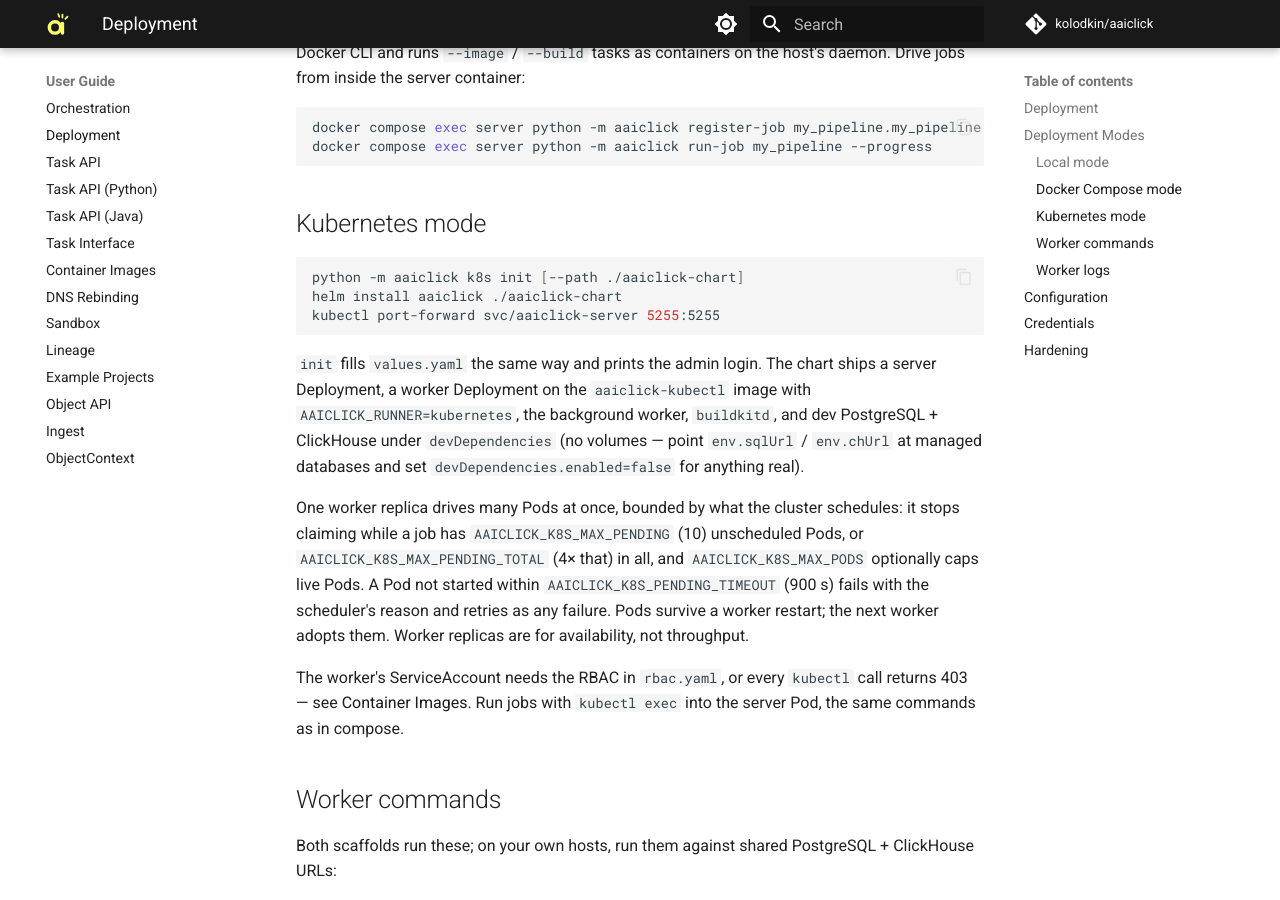
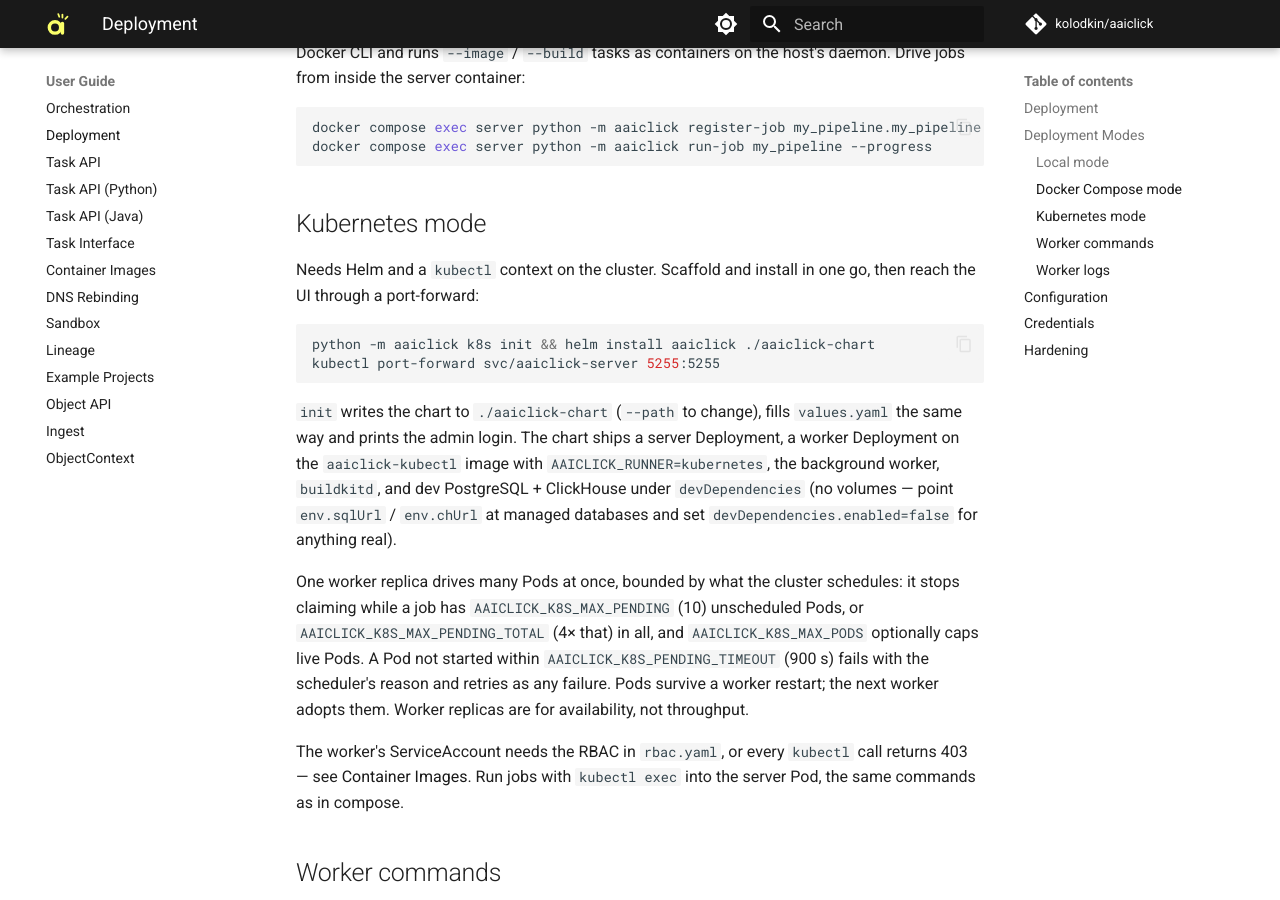
Before and after one commit to kolodkin/aaiclick, an MkDocs documentation site: the page built from docs/user_guide/deployment.md, in a window 1280 px wide and 900 px high, scrolled down 1728 px. Built offline with MkDocs 1.6.1 and Material for MkDocs 9.7.7, drawn with Linux system fonts in a browser that asks for light colours; comment, search, counter and statistics services are not loaded.

Commit message:
docs: kubernetes mode — one command to scaffold and install, link to Helm
Co-Authored-By: Claude Fable 5.1 <noreply@anthropic.com>
Claude-Session: https://claude.ai/code/session_01LcC1uDArfey4y8LwJ2ogmK

````diff
--- a/docs/user_guide/deployment.md
+++ b/docs/user_guide/deployment.md
@@ -75,13 +75,16 @@ docker compose exec server python -m aaiclick run-job my_pipeline --progress
 
 ## Kubernetes mode
 
+Needs [Helm](https://helm.sh/docs/) and a `kubectl` context on the cluster.
+Scaffold and install in one go, then reach the UI through a port-forward:
+
 ```bash
-python -m aaiclick k8s init [--path ./aaiclick-chart]
-helm install aaiclick ./aaiclick-chart
+python -m aaiclick k8s init && helm install aaiclick ./aaiclick-chart
 kubectl port-forward svc/aaiclick-server 5255:5255
 ```
 
-`init` fills `values.yaml` the same way and prints the admin login. The chart
+`init` writes the chart to `./aaiclick-chart` (`--path` to change), fills
+`values.yaml` the same way and prints the admin login. The chart
 ships a server Deployment, a worker Deployment on the `aaiclick-kubectl`
 image with `AAICLICK_RUNNER=kubernetes`, the background worker, `buildkitd`,
 and dev PostgreSQL + ClickHouse under `devDependencies` (no volumes — point
````
